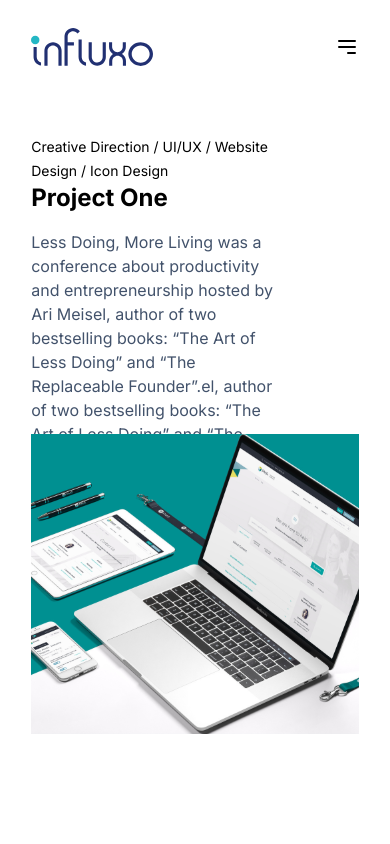
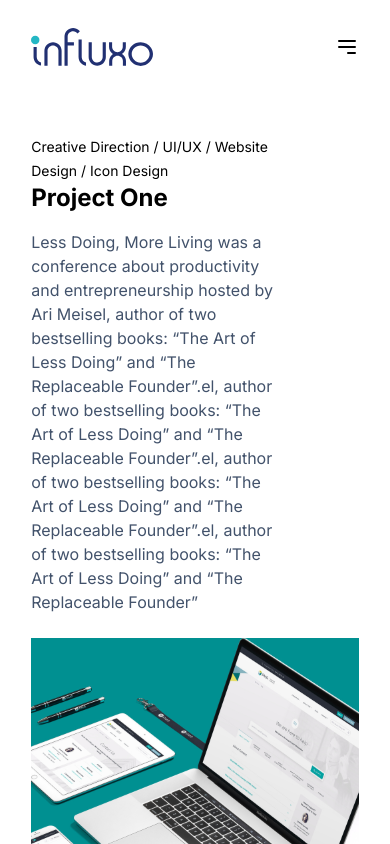
Before and after one commit to florianfani/Influxo, a React (Vite) app in the folder influxo/: page /projects/1 in a window 390 px wide. Shown: the top 844 px of the page. Built offline with nearby package versions, Linux system fonts and the light colour scheme.

Commit message:
fixed animation in home

```diff
--- a/influxo/src/pages/Home.tsx
+++ b/influxo/src/pages/Home.tsx
@@ -33,7 +33,7 @@
 
   return (
     <div className="">
-      <div className="min-h-screen bg-white flex flex-col items-center overflow-hidden">
+      <div className="min-h-screen bg-white flex flex-col items-center overflow-hidden pb-56 lg:pb-0">
         <div className="z-10 w-full mx-auto px-[8%] xl:px-[16%] py-12 flex flex-col lg:flex-row items-center justify-between">
           {/* Left Section */}
           <div className="lg:w-1/2">
--- a/influxo/src/pages/SingleProductPage.tsx
+++ b/influxo/src/pages/SingleProductPage.tsx
@@ -26,7 +26,7 @@
           {product ? (
             <div className="">
               <div className="flex flex-col md:flex-row">
-                <div className="md:w-1/2 pr-20 max-h-[300px]">
+                <div className="md:w-1/2 pr-20 lg:max-h-[300px]">
                   <span className="text-sm">Creative Direction / UI/UX / Website Design / Icon Design</span>
                   <h1 className="text-2xl font-bold mb-4">{product.title}</h1>
                   <p className="text-md text-[#42526B] mb-6">{product.shortDescription}</p>
```
